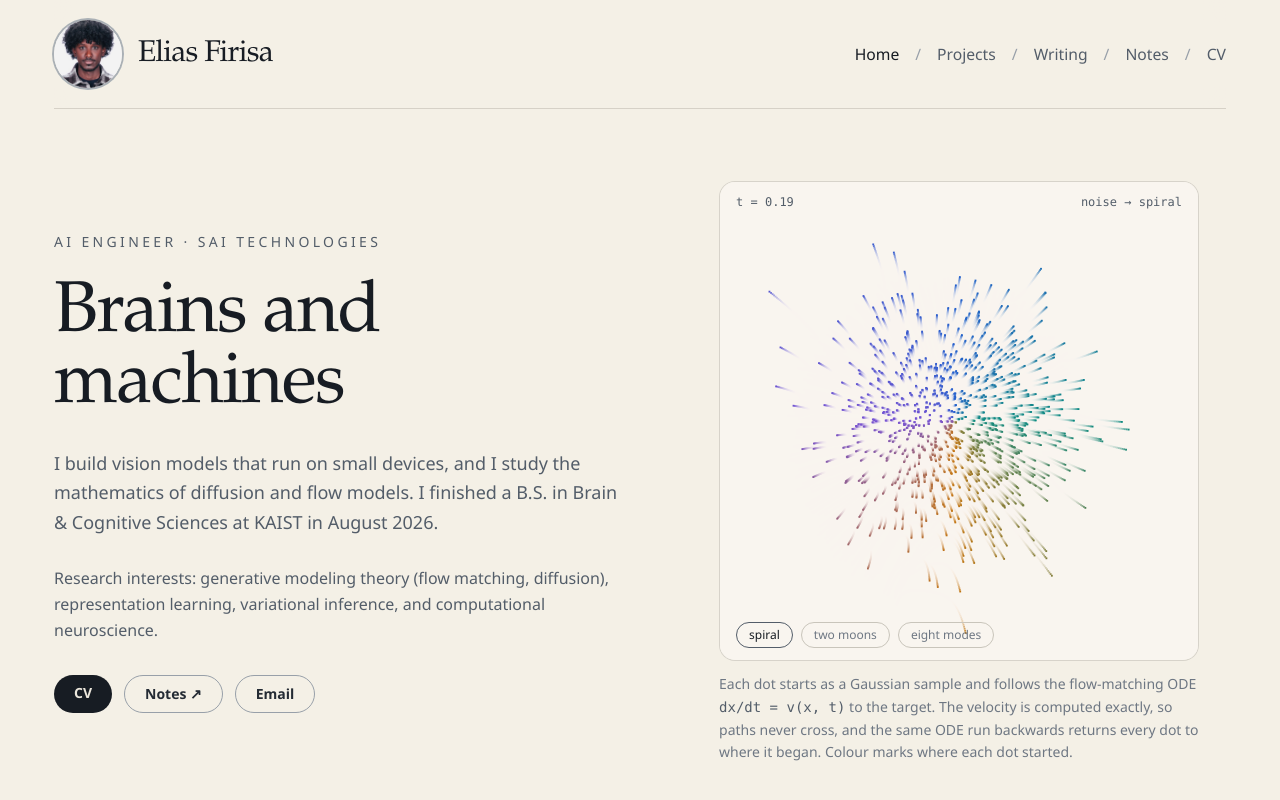
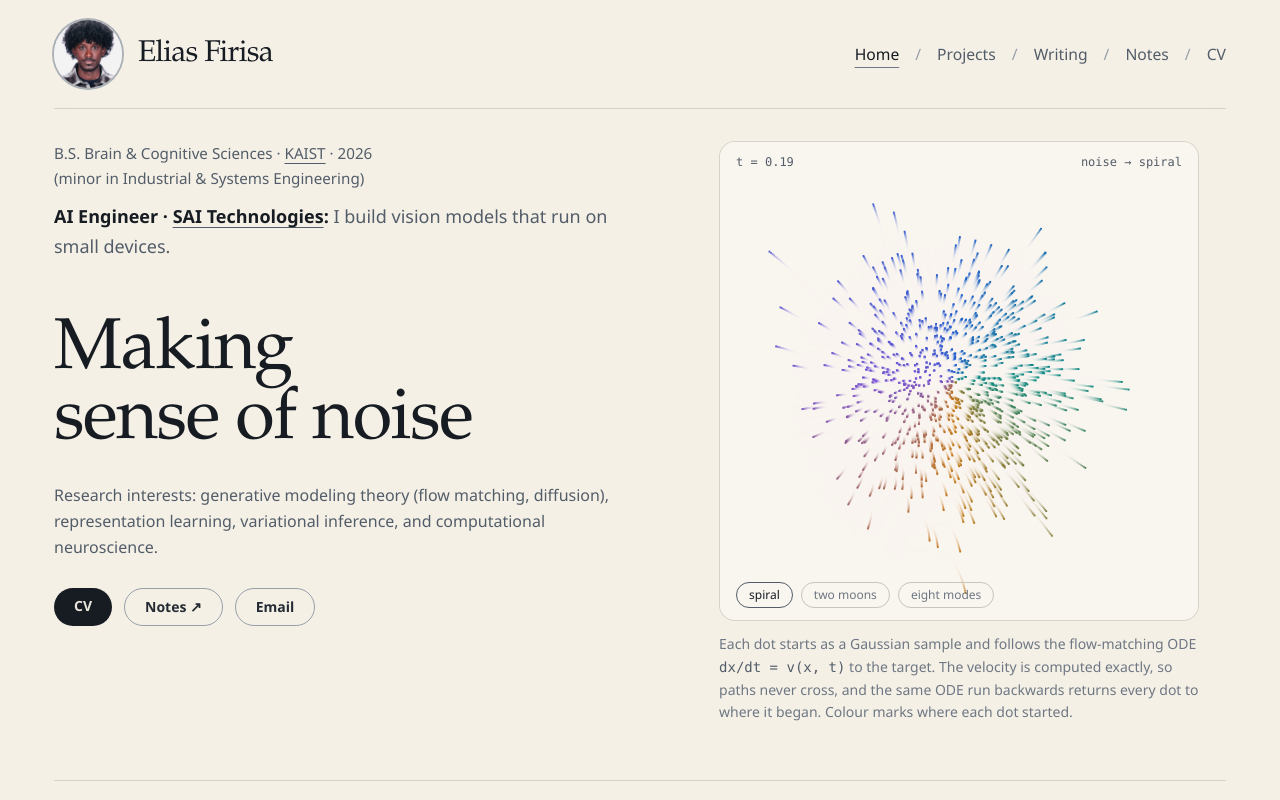
Before and after one commit to EliasSf73/elias-firisa-website, a Next.js app: page / in a window 1280 px wide. Shown: the top 800 px of the page. Built offline with nearby package versions, Linux system fonts and the light colour scheme.

Commit message:
Hero: degree line with minor and KAIST link, SAI role, 'Making sense of noise' headline; make link underlines visible

```diff
--- a/src/app/globals.css
+++ b/src/app/globals.css
@@ -86,8 +86,10 @@ p {
   color: var(--muted);
 }
 
-a {
-  text-decoration: none;
+@layer base {
+  a {
+    text-decoration: none;
+  }
 }
 
 ::selection {
--- a/src/app/layout.tsx
+++ b/src/app/layout.tsx
@@ -6,7 +6,7 @@ import { look } from "@/data/site";
 import "./globals.css";
 
 export const metadata: Metadata = {
-  title: "Elias Firisa | Brains & Machines",
+  title: "Elias Firisa | Making sense of noise",
   description: "Elias Firisa: AI engineer at SAI Technologies, KAIST Brain & Cognitive Sciences 2026. Notes and research on diffusion and flow models.",
 };
 
--- a/src/app/page.tsx
+++ b/src/app/page.tsx
@@ -56,25 +56,36 @@ const newsItems = [
 
 export default function Home() {
   return (
-    <div className="py-10 text-slate-100">
-      <section className="grid items-center gap-12 lg:grid-cols-[1.05fr_0.95fr]">
-        <div className="space-y-7">
-          <p className="text-sm uppercase tracking-[0.24em] text-slate-500">
-            AI Engineer &middot;{" "}
-            <a href={saiUrl} target="_blank" rel="noopener noreferrer" className="underline decoration-slate-600 underline-offset-4 transition hover:text-slate-300 hover:decoration-slate-400">
-              SAI Technologies
-            </a>
-          </p>
-          <h1 className="text-5xl font-display leading-[0.98] text-slate-100 md:text-7xl">Brains and machines</h1>
-          <p className="max-w-xl text-lg leading-relaxed text-slate-300">
-            I build vision models that run on small devices, and I study the mathematics of diffusion and flow models. I
-            finished a B.S. in Brain &amp; Cognitive Sciences at KAIST in August 2026.
-          </p>
-          <p className="max-w-xl text-base leading-relaxed text-slate-400">
+    <div className="pb-10 pt-0 text-slate-100">
+      <section className="grid items-start gap-12 lg:grid-cols-[1.05fr_0.95fr]">
+        <div>
+          <div className="max-w-2xl space-y-3">
+            <p className="text-[0.95rem] leading-relaxed text-slate-400">
+              B.S. Brain &amp; Cognitive Sciences &middot;{" "}
+              <a href="https://www.kaist.ac.kr/en/" target="_blank" rel="noopener noreferrer" className="underline decoration-slate-400 underline-offset-4 transition hover:text-slate-200 hover:decoration-slate-100">
+                KAIST
+              </a>{" "}
+              &middot; 2026
+              <span className="block">(minor in Industrial &amp; Systems Engineering)</span>
+            </p>
+            <p className="max-w-xl text-pretty text-lg leading-relaxed text-slate-300">
+              <span className="font-semibold text-slate-100">
+                AI Engineer &middot;{" "}
+                <a href={saiUrl} target="_blank" rel="noopener noreferrer" className="underline decoration-slate-400 underline-offset-4 transition hover:decoration-slate-100">
+                  SAI Technologies
+                </a>
+                :
+              </span>{" "}
+              I build vision models that run on small devices.
+            </p>
+          </div>
+
+          <h1 className="mt-14 text-5xl font-display leading-[0.98] text-balance text-slate-100 md:text-7xl">Making sense of noise</h1>
+          <p className="mt-6 max-w-xl text-base leading-relaxed text-slate-400">
             Research interests: generative modeling theory (flow matching, diffusion), representation learning,
             variational inference, and computational neuroscience.
           </p>
-          <div className="flex flex-wrap gap-3 pt-1">
+          <div className="mt-7 flex flex-wrap gap-3">
             <a
               href={`${basePath}${cvHref}`}
               target="_blank"
```
